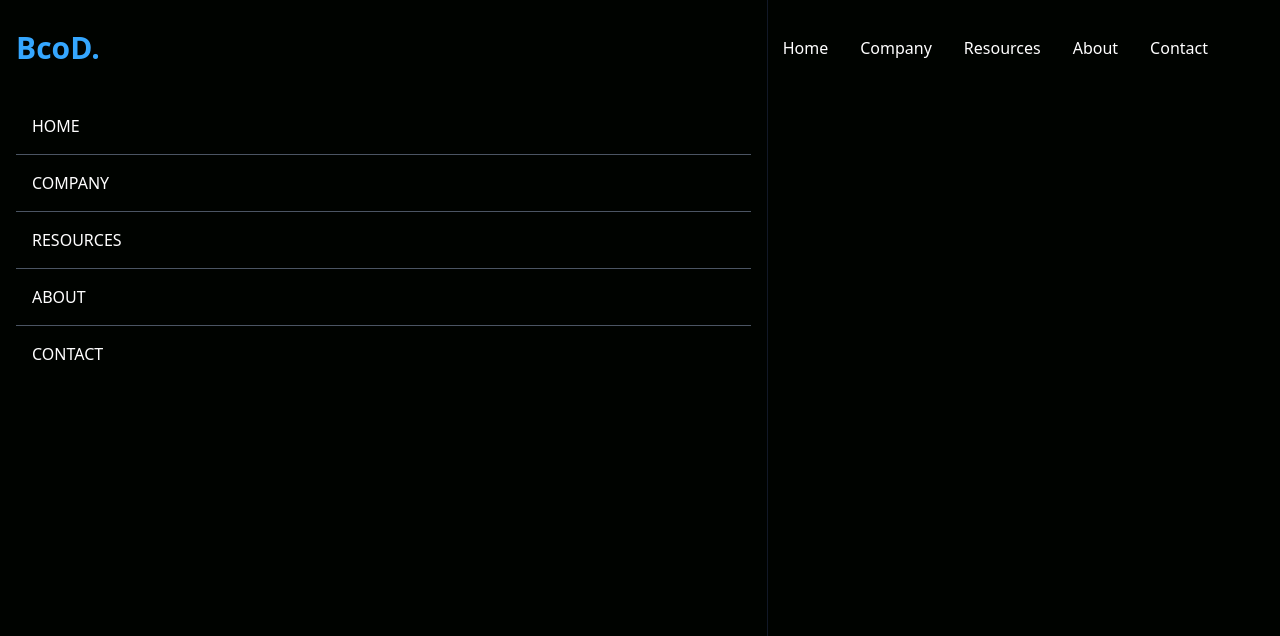
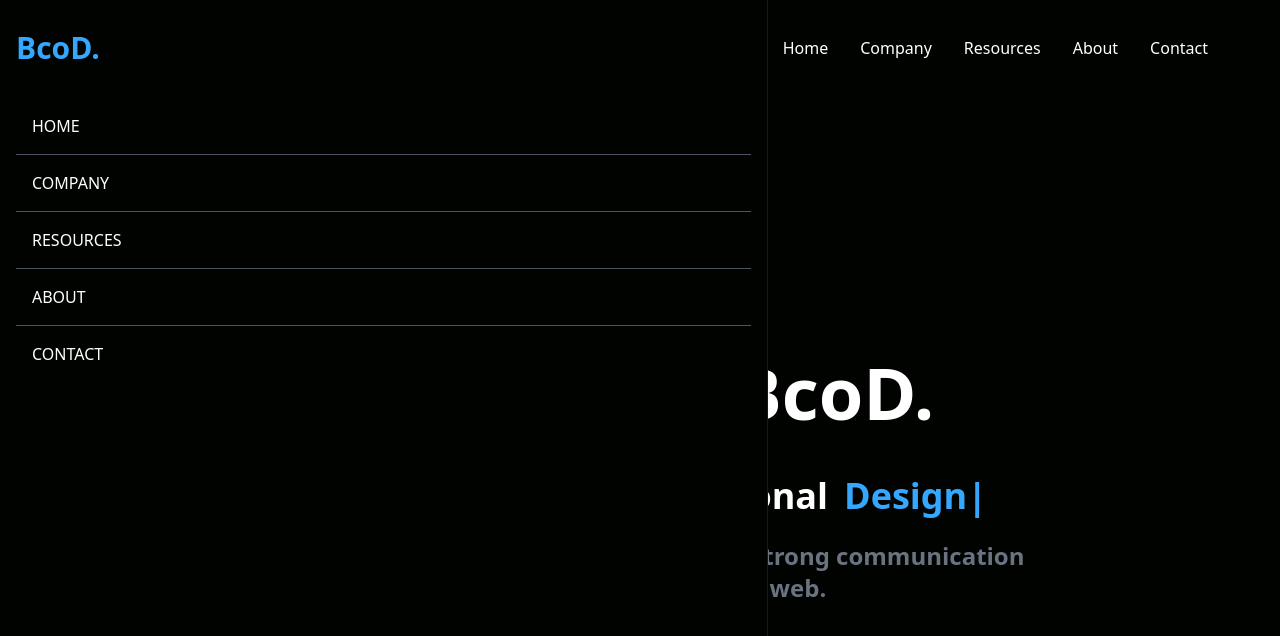
Before and after one commit to JailsonA/Landpage_data, a React (Create React App) app: page / in a window 1280 px wide. Shown: the top 636 px of the page. Built offline with nearby package versions, Linux system fonts and the light colour scheme.

Commit message:
Hero setup - Use a really cool react package React-Typed for some text animation in the Hero component

```diff
--- a/package.json
+++ b/package.json
@@ -10,6 +10,7 @@
     "react-dom": "^18.2.0",
     "react-icons": "^4.7.1",
     "react-scripts": "5.0.1",
+    "react-typed": "^1.2.0",
     "web-vitals": "^2.1.4"
   },
   "scripts": {
@@ -38,5 +39,6 @@
   },
   "devDependencies": {
     "tailwindcss": "^3.2.7"
-  }
+  },
+  "packageManager": "yarn@3.4.1"
 }
--- a/src/App.js
+++ b/src/App.js
@@ -1,10 +1,12 @@
 import React from "react";
+import Hero from "./components/Hero";
 import Navbar from "./components/Navbar";
 
 function App() {
   return (
     <div>
      <Navbar/>
+     <Hero/>
     </div>
   );
 }
--- /dev/null
+++ b/src/components/Hero.jsx
@@ -0,0 +1,34 @@
+import React from "react";
+import Typed from "react-typed";
+
+const Hero = () => {
+  return (
+    <div className="text-white">
+      <div className="max-w-[800px] w-full h-screen mx-auto text-center flex flex-col justify-center">
+        <p className="text-[#35A7FF] font-bold p-2">UPCOMING GROWING WITH US</p>
+        <h1 className="md:text-7xl sm:text-6xl text-4xl font-bold md:py-6">
+          Grow with BcoD.
+        </h1>
+        <div className="flex justify-center items-center p-2">
+          <p className="md:text-4xl sm:text-3xl text-xl font-bold py-4">
+            Fast, flexible and professional{" "}
+          </p>
+          <Typed
+            className="md:text-4xl sm:text-3xl text-xl font-bold md:pl-4 pl-2 text-[#35A7FF]"
+            strings={["Website", "Design", "Videos"]}
+            typeSpeed={120}
+            backSpeed={140}
+            loop
+          />
+        </div>
+        <p className="md:text-2xl text-xl font-bold text-gray-500">
+          Develop web design solutions to create a strong communication with the
+          consumer on the web.
+        </p>
+        <button className="bg-[#35A7FF] w-[200px] rounded-md text-black my-6 mx-auto py-3 font-bold ">Get Started</button>
+      </div>
+    </div>
+  );
+};
+
+export default Hero;
```
Also changed, not shown: .yarnrc.yml (added), 2 other files (tests, documents, lock files or other folders).
